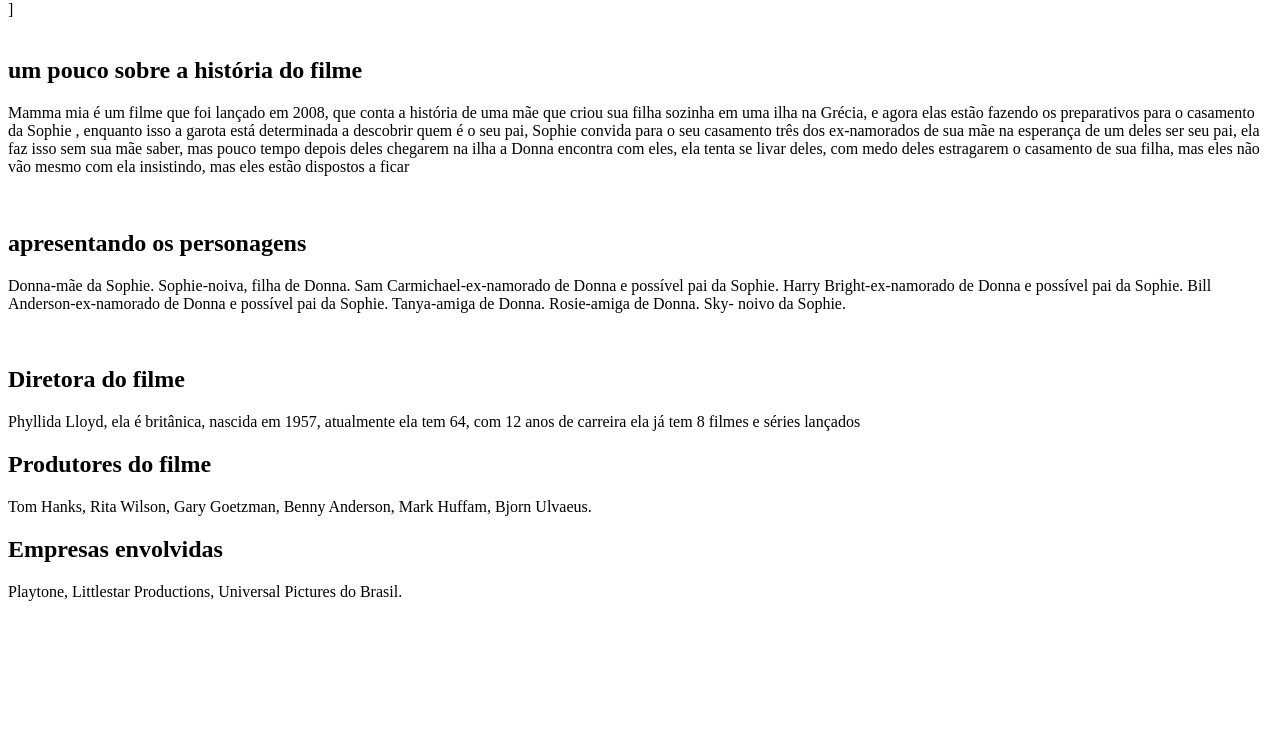
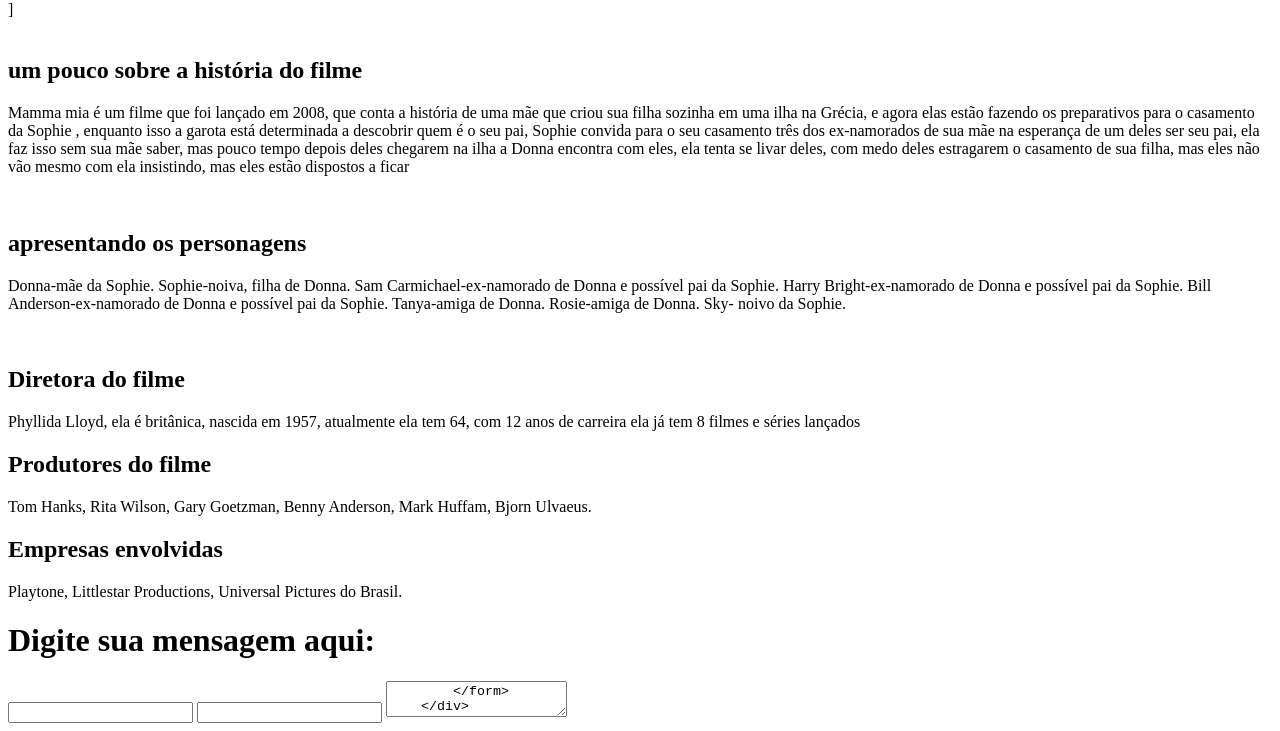
Before and after one commit to SofiaLamezon/meublog1b, a plain HTML site: page index.html in a window 1280 px wide. Shown: the part 79-810 px from the top of the page. Drawn offline with Linux system fonts and the light colour scheme.

Commit message:
Update index.html

```diff
--- a/index.html
+++ b/index.html
@@ -32,6 +32,19 @@
     <p>Tom Hanks, Rita Wilson, Gary Goetzman, Benny Anderson, Mark Huffam, Bjorn Ulvaeus.</p>
     <h2>Empresas envolvidas</h2>
     <p>Playtone, Littlestar Productions, Universal Pictures do Brasil.</p>
+
+    <div class="centro">
+        <h1>Digite sua mensagem aqui: </h1>
+        <form>
+            <label for="nome">
+            <input type="text" id="nome" name="nome"/>
+            </label>
+            <label for="email">
+                <input type="email" id="email" name="email"/>
+            </label>
+            <textarea id="mensagem" name="mensagem">
+        </form>
+    </div>
 </body>
 
 </html>
```
